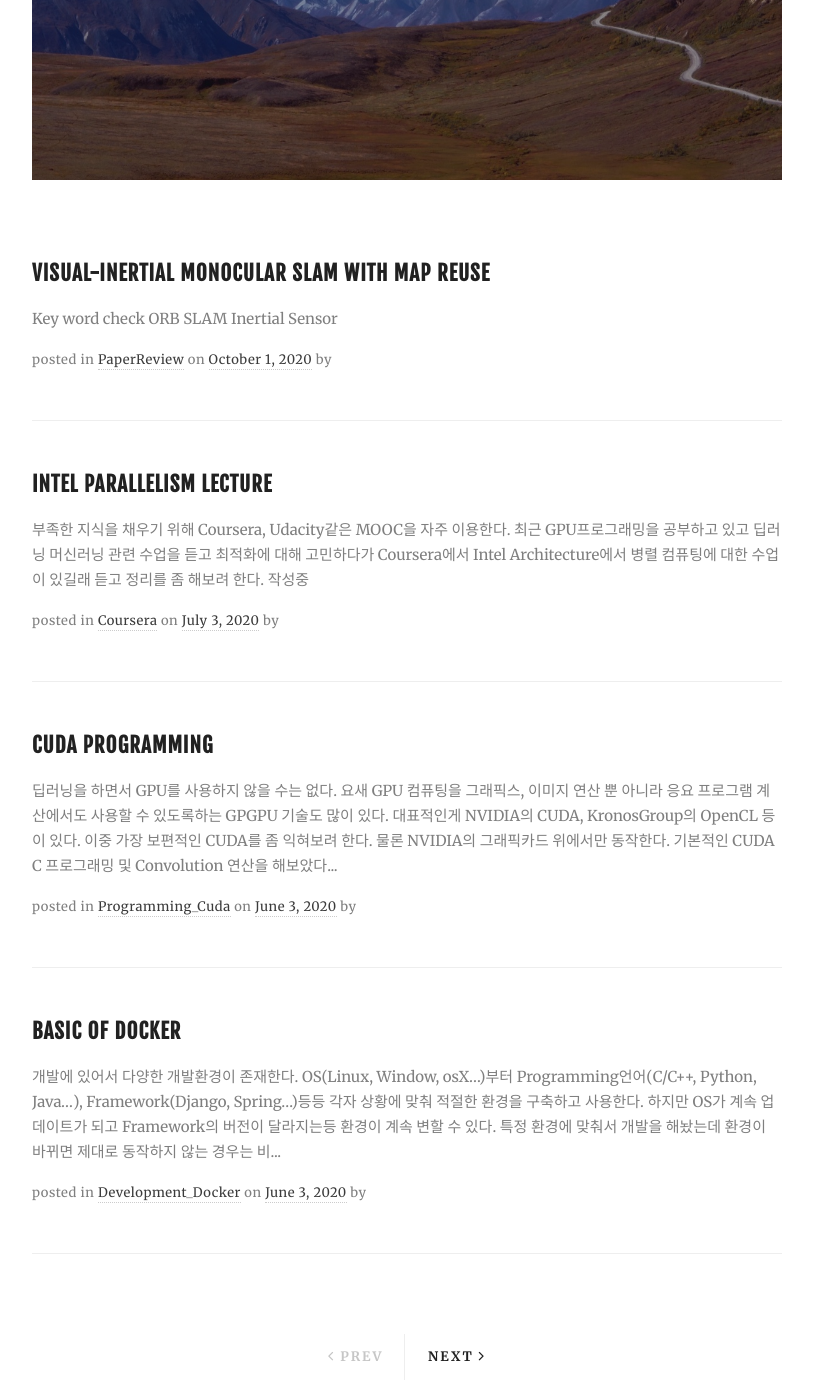
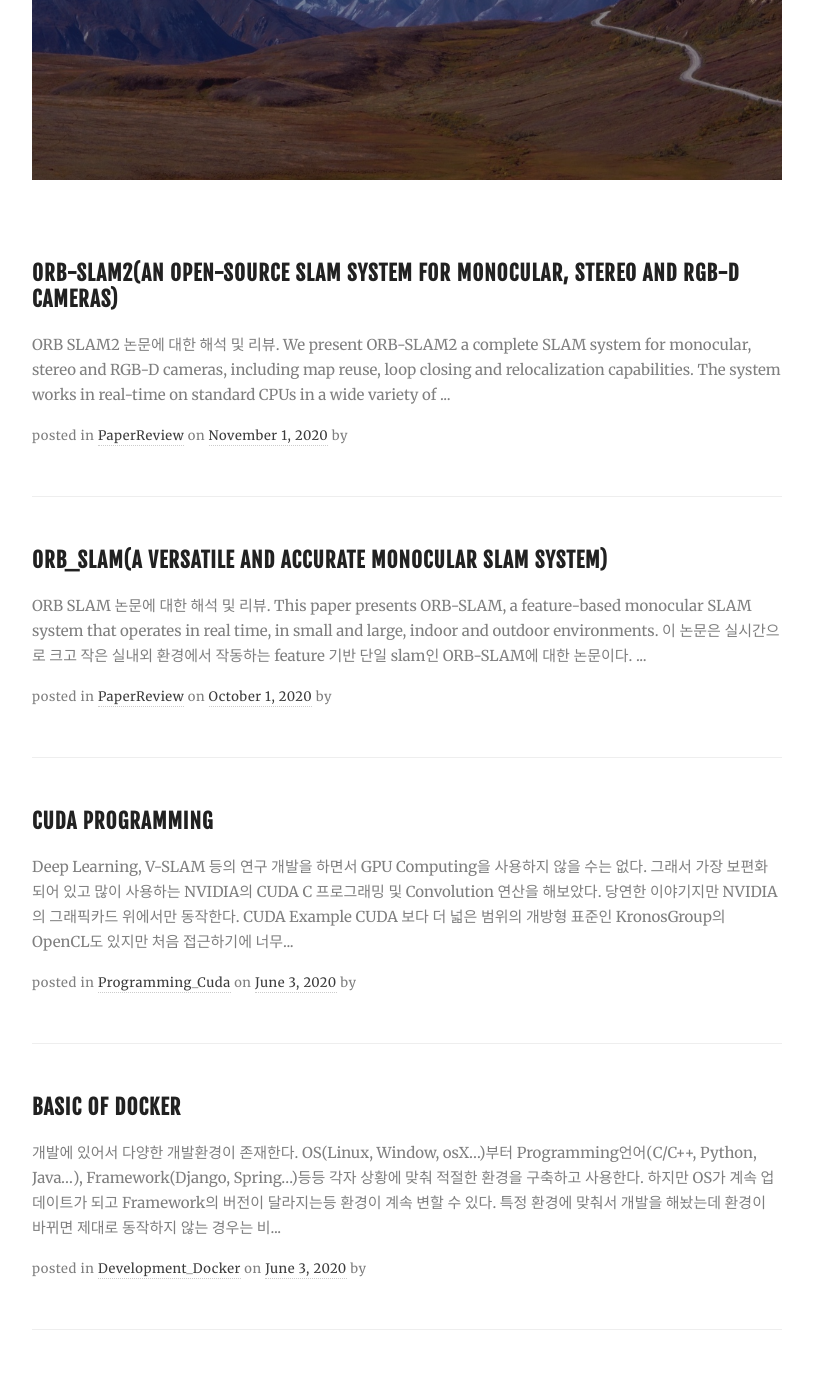
Before and after one commit to captwk5/captwk5.github.io, a Jekyll site: the page built from index.html, in a window 1280 px wide and 1400 px high, scrolled down 503 px. Shown: the whole window, without its empty margins (233-1046 px from the left). Built offline with Jekyll 4.4.1, drawn with Linux system fonts in a browser that asks for light colours; nearby versions of some CDN libraries; the list of posts is cut into pages by our own code.

Commit message:
paper review

```diff
--- a/_posts/2020-06-04-cuda-programming.md
+++ b/_posts/2020-06-04-cuda-programming.md
@@ -6,28 +6,10 @@ image:  images/03.jpg
 tags:   [Programming_Cuda]
 ---
 
-딥러닝을 하면서 GPU를 사용하지 않을 수는 없다. 요새 GPU 컴퓨팅을 그래픽스, 이미지 연산 뿐 아니라 응요 프로그램 계산에서도 사용할 수 있도록하는 GPGPU 기술도 많이 있다.
-대표적인게 NVIDIA의 CUDA, KronosGroup의 OpenCL 등이 있다.
-이중 가장 보편적인 CUDA를 좀 익혀보려 한다. 물론 NVIDIA의 그래픽카드 위에서만 동작한다.
-
-기본적인 CUDA C 프로그래밍 및 Convolution 연산을 해보았다.
+Deep Learning, V-SLAM 등의 연구 개발을 하면서 GPU Computing을 사용하지 않을 수는 없다.
+그래서 가장 보편화 되어 있고 많이 사용하는 NVIDIA의 CUDA C 프로그래밍 및 Convolution 연산을 해보았다.
+당연한 이야기지만 NVIDIA의 그래픽카드 위에서만 동작한다.
 
 <p class="view"><a href="https://github.com/captwk5/cuda_ex" style="color:blue">CUDA Example</a></p>
 
-#### Host & Device
-CUDA에서는 CPU와 GPU를 분리해서 HOST(CPU), DEVICE(GPU)로 부른다.
-데이터는 기본적으로 CPU에 있기 때문에 GPU에 요청하여 메모리를 할당하는 것이다.
-CPU와 GPU는 하드웨어적 구성 자체가 다르기 때문에 기본적인 개념만 이해하고 돌아가는 원리만 안다면
-기본적인 연산을 할 수 있을 것이다.
-
-![]({{site.baseurl}}/post_images/cpugpu.jpg)
-
-그래서 기본적인 덧셈 연산과 컨볼루션연산을 해보려고 한다.
-
-일단 Nvidia 드라이버를 설치하고 난 후 컴파일러를 nvcc로 사용하여 빌드하고 확장자는 .cu 다.
-
-nvcc로 빌드를 하게 되면 cuda api를 컴파일 할 수 있게 되고 __host__나 __global__과 같은 키워드를 사용할 수 있게 된다.
-
-간단하게 설명하면 __host__는 프로그램을 실행하는 장치 즉, cpu상에서 작동하게 하는 키워드이고 __global__과 __device__등은 gpu위에서 작동하게 하는 키워드 이다.
-
-- 작성중
+CUDA 보다 더 넓은 범위의 개방형 표준인 KronosGroup의 OpenCL도 있지만 처음 접근하기에 너무 어려운 부분도 있기에 추후에 다뤄보고자 한다.
--- a/_posts/2020-07-03-intel-parallelism-lecture.md
+++ /dev/null
@@ -1,15 +0,0 @@
----
-layout: post
-title:  Intel Parallelism Lecture
-date:   2020-07-03
-image:  images/02.jpg
-tags:   [Coursera]
----
-
-부족한 지식을 채우기 위해 Coursera, Udacity같은 MOOC을 자주 이용한다.
-
-최근 GPU프로그래밍을 공부하고 있고 딥러닝 머신러닝 관련 수업을 듣고 최적화에 대해 고민하다가
-
-Coursera에서 Intel Architecture에서 병렬 컴퓨팅에 대한 수업이 있길래 듣고 정리를 좀 해보려 한다.
-
-- 작성중
--- /dev/null
+++ b/_posts/2020-10-01-orb-slam.md
@@ -0,0 +1,17 @@
+---
+layout: post
+title:  ORB_SLAM(a Versatile and Accurate Monocular SLAM System)
+date:   2020-10-01
+image:  images/02.jpg
+tags:   [PaperReview]
+---
+
+ORB SLAM 논문에 대한 해석 및 리뷰.
+
+This paper presents ORB-SLAM, a feature-based monocular SLAM system that operates in real time, in small and large, indoor and outdoor environments.
+이 논문은 실시간으로 크고 작은 실내외 환경에서 작동하는 feature 기반 단일 slam인 ORB-SLAM에 대한 논문이다.
+
+The system is robust to severe motion clutter, allows wide baseline loop closing and relocalization, and includes full automatic initialization.
+이 시스템은 극심한 motion clutter에 탄탄하고 넓은 기준의 루프결합 그리고 relocalization 그리고 전체 자동 초기화를 허용한다.
+
+Building on excellent algorithms of recent years, we designed from scratch a novel system that uses the same features for all SLAM tasks: tracking, mapping, relocalization, and loop closing. A survival of the fittest strategy that selects the points and keyframes of the reconstruction leads to excellent robustness and generates a compact and trackable map that only grows if the scene content changes, allowing lifelong operation. We present an exhaustive evaluation in 27 sequences from the most popular datasets. ORB- SLAM achieves unprecedented performance with respect to other state-of-the-art monocular SLAM approaches. For the benefit of the community, we make the source code public.
--- a/_posts/2020-10-01-visual-inertial-monocular-slam-with-map-reuse.md
+++ /dev/null
@@ -1,11 +0,0 @@
----
-layout: post
-title:  Visual-Inertial Monocular SLAM with Map Reuse
-date:   2020-10-01
-image:  images/02.jpg
-tags:   [PaperReview]
----
-
-Key word check
-- ORB SLAM
-- Inertial Sensor
--- /dev/null
+++ b/_posts/2020-11-01-orb-slam-2.md
@@ -0,0 +1,16 @@
+---
+layout: post
+title:  ORB-SLAM2(an Open-Source SLAM System for Monocular, Stereo and RGB-D Cameras)
+date:   2020-11-01
+image:  images/02.jpg
+tags:   [PaperReview]
+---
+
+ORB SLAM2 논문에 대한 해석 및 리뷰.
+
+We present ORB-SLAM2 a complete SLAM system for monocular, stereo and RGB-D cameras, including map reuse, loop closing and relocalization capabilities. The system works in
+real-time on standard CPUs in a wide variety of environments from small hand-held indoors sequences, to drones flying in industrial environments and cars driving around a city. Our
+back-end based on bundle adjustment with monocular and stereo observations allows for accurate trajectory estimation with metric scale. Our system includes a lightweight localization mode that
+leverages visual odometry tracks for unmapped regions and matches to map points that allow for zero-drift localization. The evaluation on 29 popular public sequences shows that our method
+achieves state-of-the-art accuracy, being in most cases the most accurate SLAM solution. We publish the source code, not only for the benefit of the SLAM community, but with the aim of
+being an out-of-the-box SLAM solution for researchers in other fields.
```
Also changed, not shown: post_images/cpugpu.jpg (deleted).
